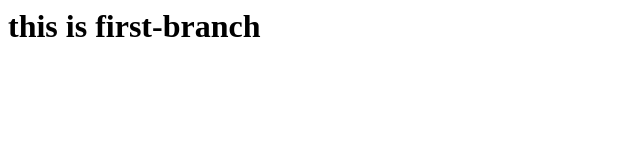
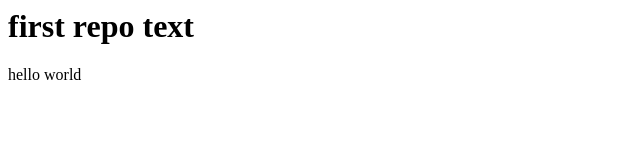
Before and after one commit to negarrd/demo-repo, a plain HTML site: page index.html in a window 1280 px wide. Shown: the whole page, without its empty margins (0-640 px from the left). Drawn offline with Linux system fonts and the light colour scheme.

Commit message:
some changes

```diff
--- a/index.html
+++ b/index.html
@@ -1 +1,2 @@
-<h1>this is first-branch</h1>
+<h1>first repo text</h1>
+<p>hello world</p>
```
